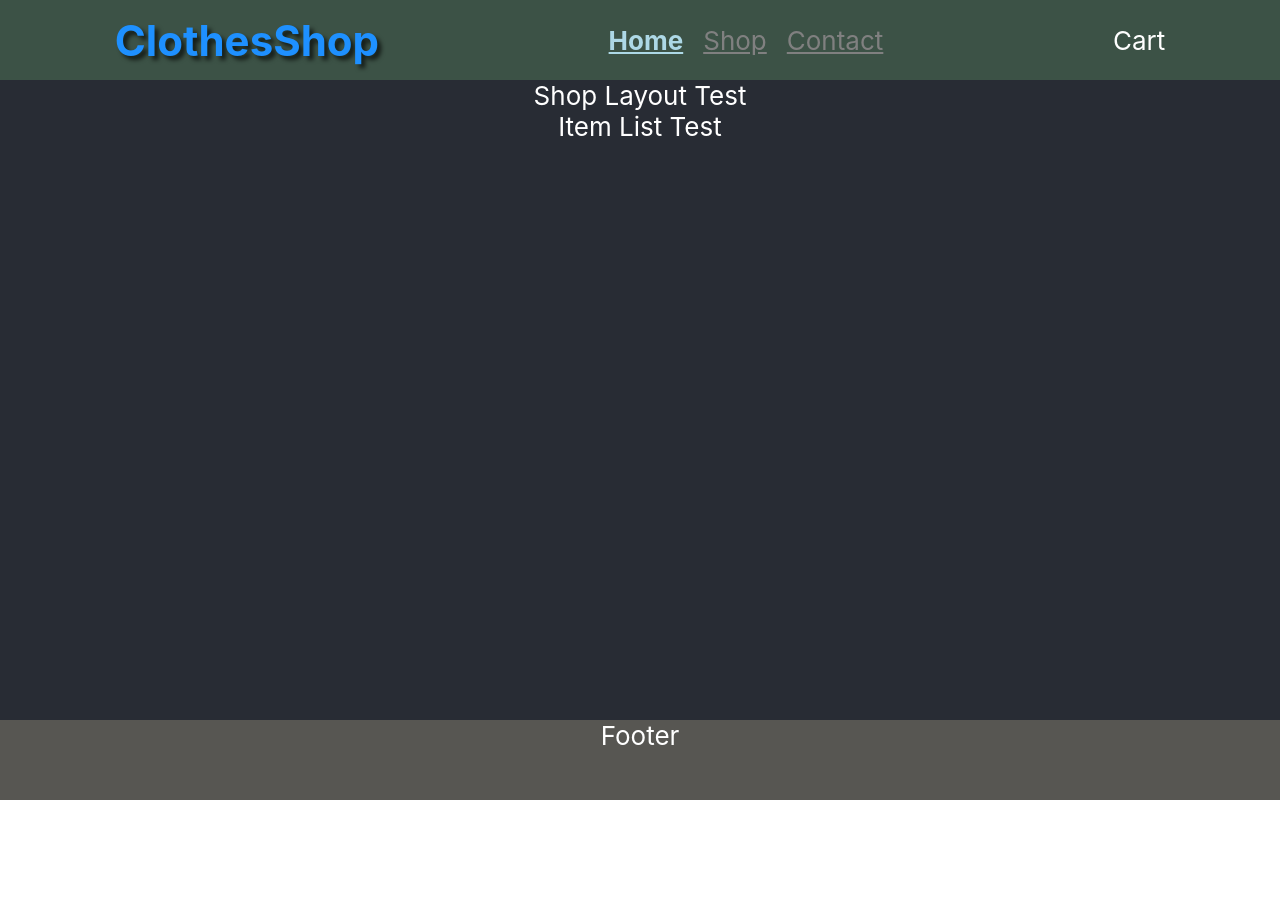
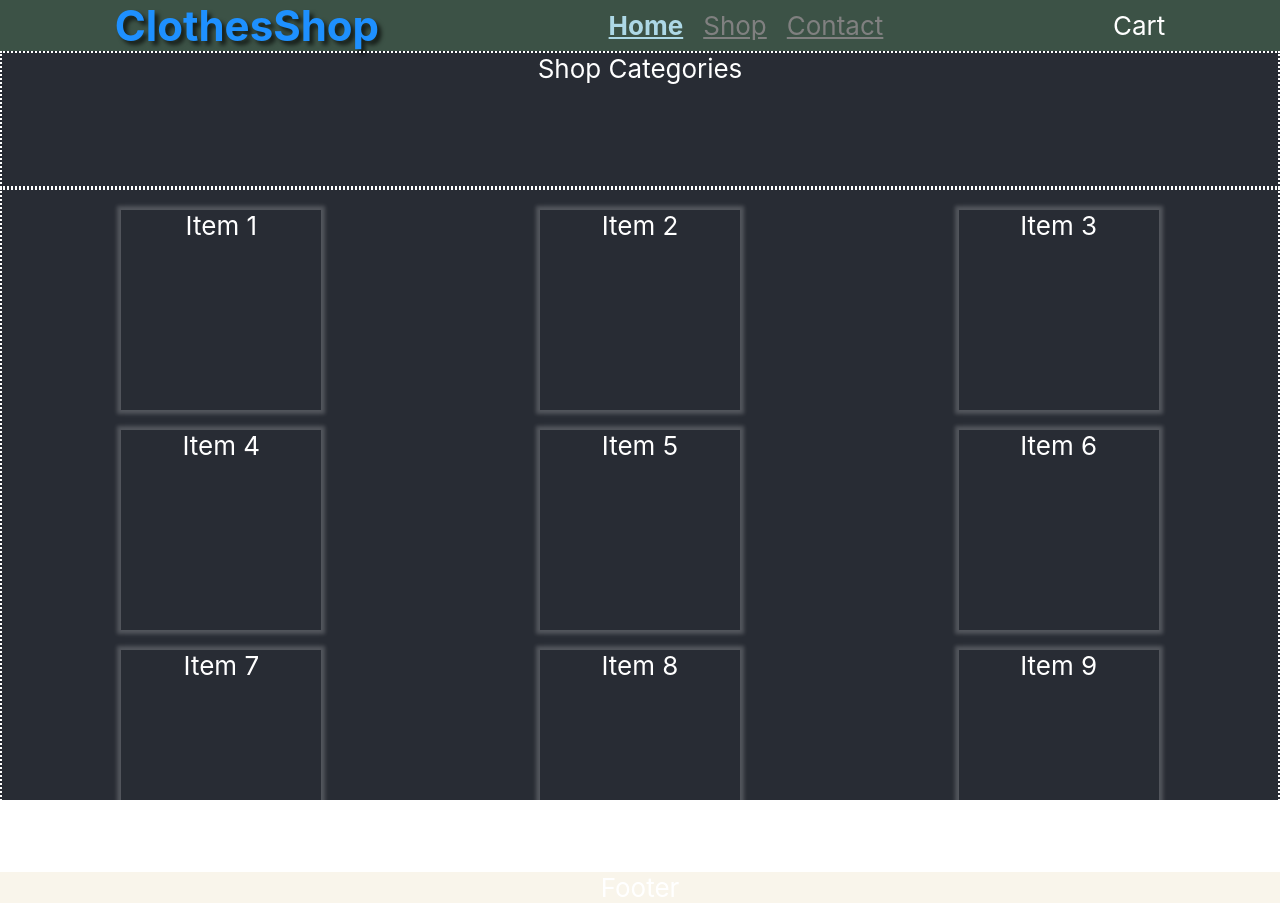
Before and after one commit to Raikho/shopping-cart, a React (Create React App) app: page / in a window 1280 px wide. Before the commit the page ends 800 px from the top, so only its background shows below. Built offline with nearby package versions, Linux system fonts and the light colour scheme.

Commit message:
add basic item-list template

```diff
--- a/src/App.css
+++ b/src/App.css
@@ -73,7 +73,29 @@ a.active {color: lightblue; font-weight: bold;}
 
 /* ============================= MAIN ============================== */
 /* ================================================================= */
+.shop-layout {
+  display: grid;
+  grid-template-columns: 1fr;
+  grid-template-rows: 1fr 5fr;
+}
+.shop-layout>* {
+  border: 2px dotted white;
+}
+.item-list {
+  padding: 20px;
 
+  display: grid;
+  grid-template-columns: repeat(3, 1fr);
+  grid-template-rows: repeat(3, 1fr);
+  justify-items: center;
+  align-items: center;
+  gap: 20px;
+}
+.item {
+  width: 200px;
+  height: 200px;
+  box-shadow: 0 0 4px 4px #fff3;
+}
 /* ============================ FOOTER ============================= */
 /* ================================================================= */
 .footer {
--- a/src/ItemList.js
+++ b/src/ItemList.js
@@ -1,8 +1,15 @@
 const ItemList = props => {
     return (
         <div className="item-list">
-            Item List Test
-            {props.children}
+            <div className="item">Item 1</div>
+            <div className="item">Item 2</div>
+            <div className="item">Item 3</div>
+            <div className="item">Item 4</div>
+            <div className="item">Item 5</div>
+            <div className="item">Item 6</div>
+            <div className="item">Item 7</div>
+            <div className="item">Item 8</div>
+            <div className="item">Item 9</div>
         </div>
     )
 }
--- a/src/ShopLayout.js
+++ b/src/ShopLayout.js
@@ -3,7 +3,7 @@ import { Outlet } from 'react-router-dom';
 const ShopLayout = props => {
     return (
         <div className="shop-layout">
-            Shop Layout Test
+            <div className="categories">Shop Categories</div>
             <Outlet />
         </div>
     )
```
